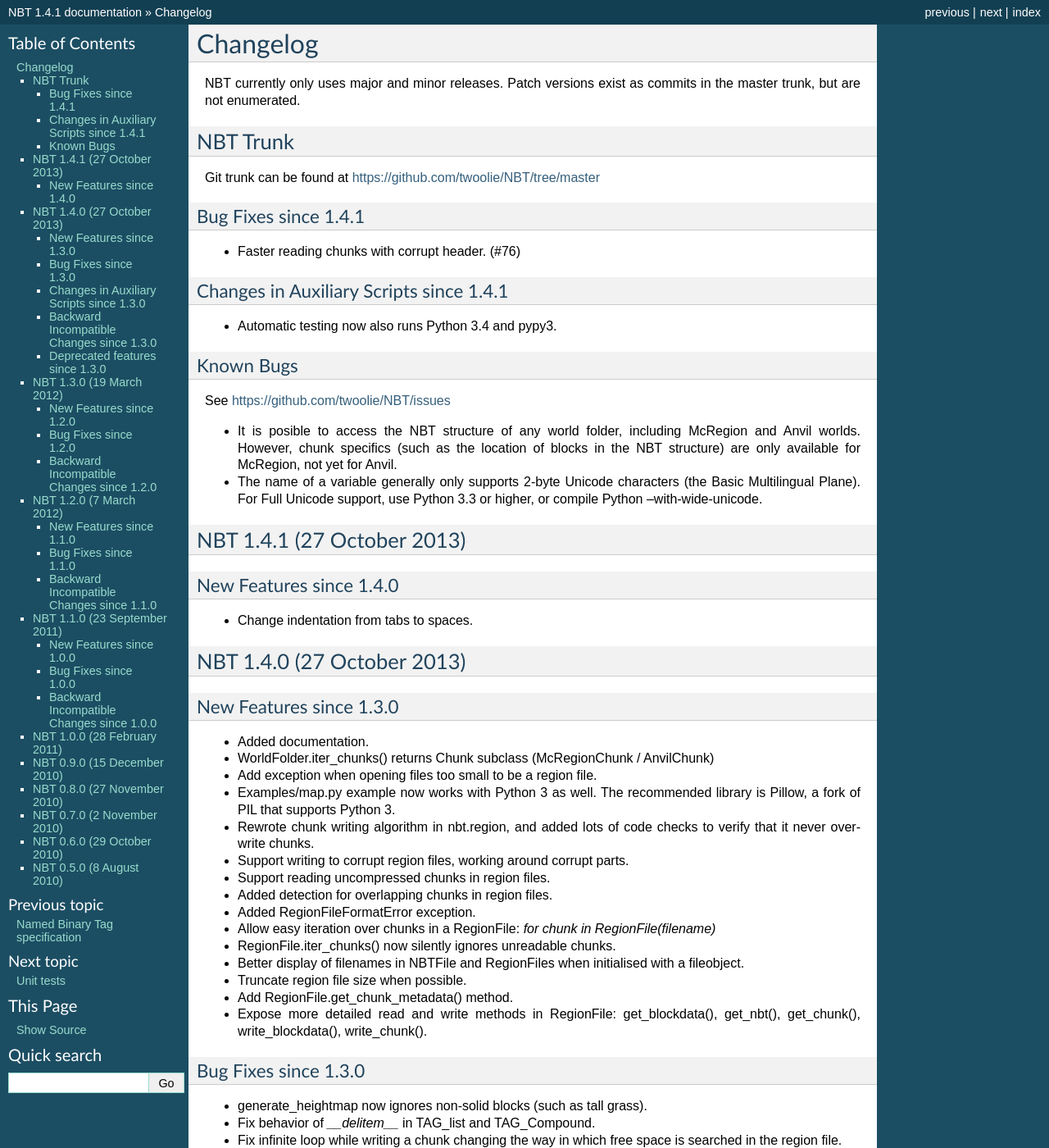
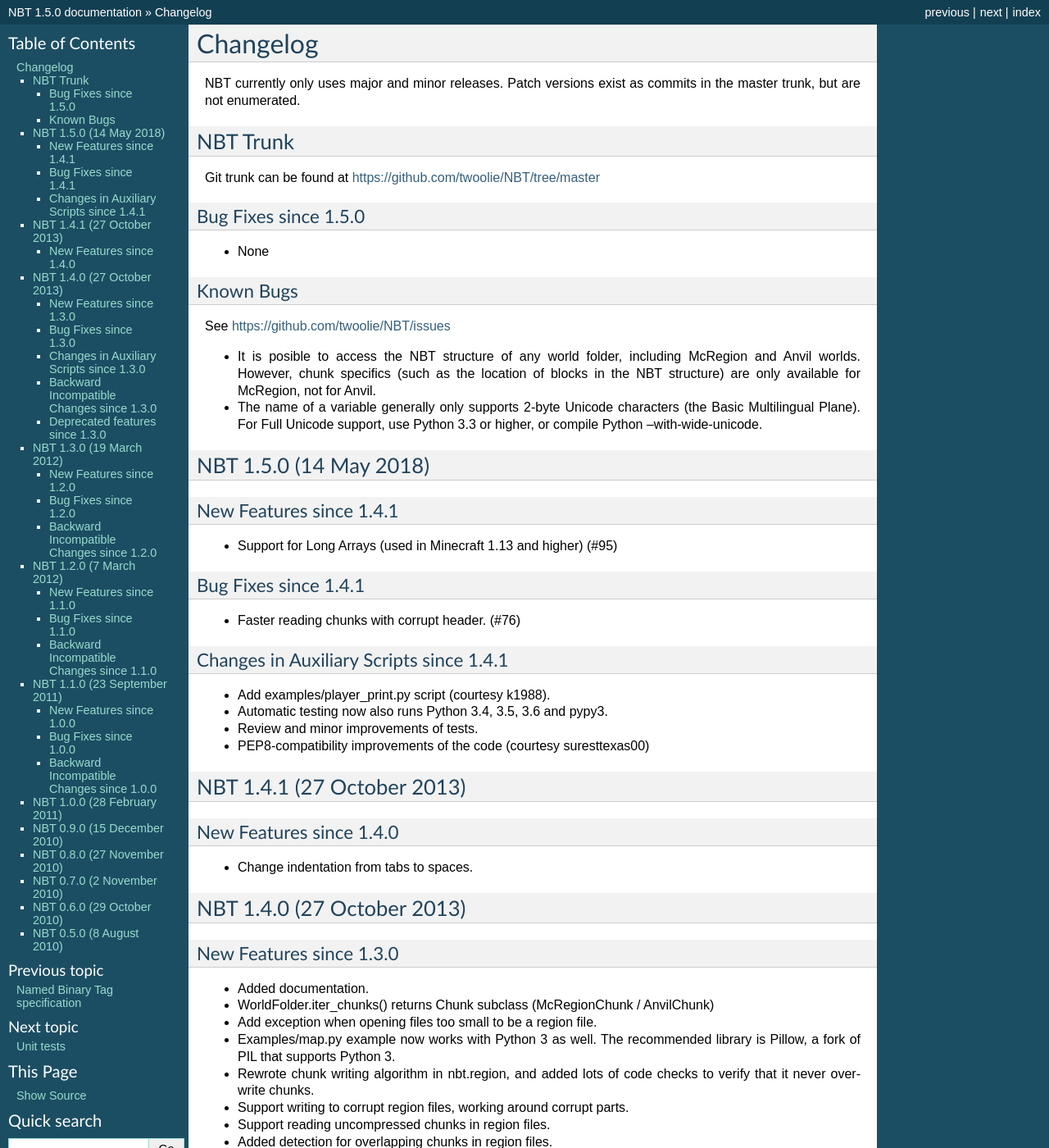
Before and after one commit to twoolie/NBT, a Sphinx documentation site: the page built from doc/changelog.rst, in a window 1280 px wide and 1400 px high. Shown: the whole window at 82% size. Built offline with Sphinx 7.4.7, drawn with Linux system fonts in a browser that asks for light colours; some of the changed text lies outside the part shown.

Commit message:
Bump version to 1.5.0. Add contributors and changelog.

```diff
--- a/CONTRIBUTORS.txt
+++ b/CONTRIBUTORS.txt
@@ -2,6 +2,7 @@
 dtrauma (Thomas Roesner)
 Fenixin (Alejandro Aguilera)
 fwaggle (Jamie Fraser)
+k1988 (Terry Zhao)
 kamyu2
 MacFreek (Freek Dijkstra)
 MidnightLightning (Brooks Boyd)
@@ -9,5 +10,6 @@
 psolyca (Damien)
 SBliven (Spencer Bliven)
 Stumpylog (Trenton Holmes)
+suresttexas00 (Surest Texas)
 tWoolie (Thomas Woolford)
 Xgkkp
--- a/doc/changelog.rst
+++ b/doc/changelog.rst
@@ -9,13 +9,10 @@
 ---------
 Git trunk can be found at https://github.com/twoolie/NBT/tree/master
 
-Bug Fixes since 1.4.1
+Bug Fixes since 1.5.0
 ~~~~~~~~~~~~~~~~~~~~~
-* Faster reading chunks with corrupt header. (#76)
+* None
 
-Changes in Auxiliary Scripts since 1.4.1
-~~~~~~~~~~~~~~~~~~~~~~~~~~~~~~~~~~~~~~~~
-* Automatic testing now also runs Python 3.4 and pypy3.
 
 Known Bugs
 ~~~~~~~~~~
@@ -23,11 +20,30 @@
 
 * It is posible to access the NBT structure of any world folder, including
   McRegion and Anvil worlds. However, chunk specifics (such as the location
-  of blocks in the NBT structure) are only available for McRegion, not yet for
+  of blocks in the NBT structure) are only available for McRegion, not for
   Anvil.
 * The name of a variable generally only supports 2-byte Unicode characters (the
   Basic Multilingual Plane). For Full Unicode support, use Python 3.3 or higher,
   or compile Python --with-wide-unicode.
+
+
+NBT 1.5.0 (14 May 2018)
+---------------------------
+
+New Features since 1.4.1
+~~~~~~~~~~~~~~~~~~~~~~~~
+* Support for Long Arrays (used in Minecraft 1.13 and higher) (#95)
+
+Bug Fixes since 1.4.1
+~~~~~~~~~~~~~~~~~~~~~~~~
+* Faster reading chunks with corrupt header. (#76)
+
+Changes in Auxiliary Scripts since 1.4.1
+~~~~~~~~~~~~~~~~~~~~~~~~~~~~~~~~~~~~~~~~
+* Add examples/player_print.py script (courtesy k1988).
+* Automatic testing now also runs Python 3.4, 3.5, 3.6 and pypy3.
+* Review and minor improvements of tests.
+* PEP8-compatibility improvements of the code (courtesy suresttexas00)
 
 
 NBT 1.4.1 (27 October 2013)
--- a/nbt/__init__.py
+++ b/nbt/__init__.py
@@ -4,7 +4,7 @@
 # Documentation only automatically includes functions specified in __all__.
 # If you add more functions, please manually include them in doc/index.rst.
 
-VERSION = (1, 4, 1)
+VERSION = (1, 5, 0)
 """NBT version as tuple. Note that the major and minor revision number are
 always present, but the patch identifier (the 3rd number) is only used in 1.4."""
 
```
